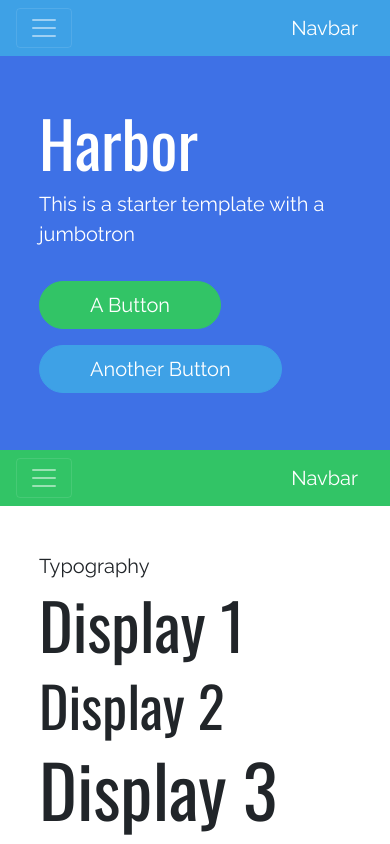
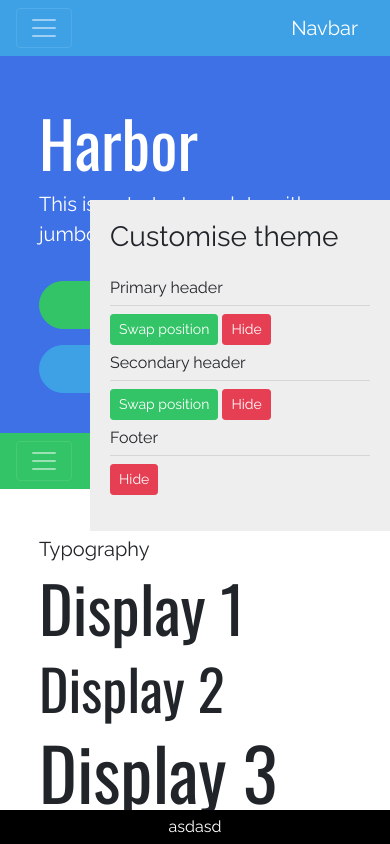
Before and after one commit to b-nowak/adjustable-dashboard, a plain HTML site: page index.html in a window 390 px wide. Drawn offline with nearby package versions, Linux system fonts and the light colour scheme.

Commit message:
Add customized

```diff
--- a/index.html
+++ b/index.html
@@ -13,19 +13,21 @@
   <link rel="stylesheet" href="css/bootstrap4-harbor.min.css">
   <link rel="stylesheet" href="css/polcode.css">
 
+  <!-- development version, includes helpful console warnings -->
+  <script src="https://cdn.jsdelivr.net/npm/vue/dist/vue.js"></script>
+
 </head>
 
 <body>
-  <div class="grid-container">
-
-    <nav class="navbar navbar-expand-lg ht-tm-element navbar-dark bg-primary">
-      <button class="navbar-toggler navbar-toggler-right" type="button" data-toggle="collapse" data-target="#navbarTogglerDemo03"
-        aria-controls="navbarTogglerDemo03" aria-expanded="false" aria-label="Toggle navigation">
+  <div class="grid-container" id="pc-data-aggregator">
+    <nav class="navbar navbar-expand-lg ht-tm-element navbar-dark bg-primary" v-bind:class="{'order-3': isChangedPrimary, 'd-none': isHiddenPrimary}">
+      <button class="navbar-toggler navbar-toggler-right" type="button" data-toggle="collapse" data-target="#navbarTogglerDemo04"
+        aria-controls="navbarTogglerDemo04" aria-expanded="false" aria-label="Toggle navigation">
         <span class="navbar-toggler-icon"></span>
       </button>
       <a class="navbar-brand" href="#!">Navbar</a>
 
-      <div class="collapse navbar-collapse" id="navbarTogglerDemo03">
+      <div class="collapse navbar-collapse" id="navbarTogglerDemo04">
         <ul class="navbar-nav mr-auto mt-2 mt-md-0">
           <li class="nav-item active">
             <a class="nav-link" href="#!">Home
@@ -66,9 +68,36 @@
       </div>
       <div class="side right">
         <div class="content-area">
+
+          <nav class="navbar navbar-expand-lg ht-tm-element navbar-dark bg-success" v-bind:class="{'order-2': isChangedSecondary, 'd-none': isHiddenSecondary}">
+            <button class="navbar-toggler navbar-toggler-right" type="button" data-toggle="collapse" data-target="#navbarTogglerDemo03"
+              aria-controls="navbarTogglerDemo03" aria-expanded="false" aria-label="Toggle navigation">
+              <span class="navbar-toggler-icon"></span>
+            </button>
+            <a class="navbar-brand" href="#!">Navbar</a>
+
+            <div class="collapse navbar-collapse" id="navbarTogglerDemo03">
+              <ul class="navbar-nav mr-auto mt-2 mt-md-0">
+                <li class="nav-item active">
+                  <a class="nav-link" href="#!">Home
+                    <span class="sr-only">(current)</span>
+                  </a>
+                </li>
+                <li class="nav-item">
+                  <a class="nav-link" href="#!">Link</a>
+                </li>
+                <li class="nav-item">
+                  <a class="nav-link disabled" href="#!">Disabled</a>
+                </li>
+              </ul>
+              <form class="form-inline my-2 my-lg-0">
+                <input class="form-control mr-sm-2" placeholder="Search" type="text">
+              </form>
+            </div>
+          </nav>
+
           <div class="content-wrap">
             <div class="container">
-
               <div class="row">
                 <div class="col-xl-12">
                   <div class="ht-tm-codeblock">
@@ -136,37 +165,53 @@
             </div>
           </div>
 
-          <nav class="navbar navbar-expand-lg ht-tm-element navbar-dark bg-success">
-            <button class="navbar-toggler navbar-toggler-right" type="button" data-toggle="collapse" data-target="#navbarTogglerDemo03"
-              aria-controls="navbarTogglerDemo03" aria-expanded="false" aria-label="Toggle navigation">
-              <span class="navbar-toggler-icon"></span>
-            </button>
-            <a class="navbar-brand" href="#!">Navbar</a>
 
-            <div class="collapse navbar-collapse" id="navbarTogglerDemo03">
-              <ul class="navbar-nav mr-auto mt-2 mt-md-0">
-                <li class="nav-item active">
-                  <a class="nav-link" href="#!">Home
-                    <span class="sr-only">(current)</span>
-                  </a>
-                </li>
-                <li class="nav-item">
-                  <a class="nav-link" href="#!">Link</a>
-                </li>
-                <li class="nav-item">
-                  <a class="nav-link disabled" href="#!">Disabled</a>
-                </li>
-              </ul>
-              <form class="form-inline my-2 my-lg-0">
-                <input class="form-control mr-sm-2" placeholder="Search" type="text">
-              </form>
-            </div>
-          </nav>
         </div>
       </div>
     </div>
+    <!-- customizer -->
+    <div class="customiser">
+      <div class="customiser-head mb-4">
+        <h3>Customise theme</h3>
+      </div>
+      <div class="customiser-body">
+        <ul class="list-unstyled">
 
+          <li>
+            <h6>Primary header</h6>
+            <hr class="my-2">
+            <button href="#" class="btn btn-success btn-sm" v-on:click="changePrimaryHeaderPosition" v-bind:class="{'disabled': isHiddenPrimary}"
+              :disabled="isHiddenPrimary">
+              Swap position</button>
+
+            <button href="#" class="btn btn-danger btn-sm" v-on:click="hidePrimaryHeader">
+              Hide</button>
+          </li>
+
+          <li class="mt-2">
+            <h6>Secondary header</h6>
+            <hr class="my-2">
+            <button href="#" class="btn btn-success btn-sm" v-on:click="changeSecondaryHeaderPosition" v-bind:class="{'disabled': isHiddenSecondary}"
+              :disabled="isHiddenSecondary">
+              Swap position</button>
+
+            <button href="#" class="btn btn-danger btn-sm" v-on:click="hideSecondaryHeader">
+              Hide</button>
+          </li>
+
+          <li class="mt-2">
+            <h6>Footer</h6>
+            <hr class="my-2">
+            <button href="#" class="btn btn-danger btn-sm" v-on:click="hideFooter">
+              Hide</button>
+          </li>
+        </ul>
+      </div>
+    </div>
+    <footer v-bind:class="{'d-none': isHiddenFooter}">asdasd</footer>
   </div>
+
+
 
 
 
@@ -180,6 +225,8 @@
   <script src="https://stackpath.bootstrapcdn.com/bootstrap/4.1.1/js/bootstrap.min.js" integrity="sha384-smHYKdLADwkXOn1EmN1qk/HfnUcbVRZyYmZ4qpPea6sjB/pTJ0euyQp0Mk8ck+5T"
     crossorigin="anonymous"></script>
 
+
+  <script src="script/script.js"></script>
 </body>
 
 </html>
--- /dev/null
+++ b/script/script.js
@@ -0,0 +1,35 @@
+var app = new Vue({
+  el: '#pc-data-aggregator',
+
+  data: {
+    isChangedPrimary: false,
+    isHiddenPrimary: false,
+    isChangedSecondary: false,
+    isHiddenSecondary: false,
+    isHiddenFooter: false,
+  },
+
+  methods: {
+    changePrimaryHeaderPosition: function () {
+      this.isChangedPrimary = !this.isChangedPrimary;
+      console.log("changed")
+    },
+    hidePrimaryHeader: function () {
+      this.isHiddenPrimary = !this.isHiddenPrimary;
+      console.log("hidden")
+    },
+
+    changeSecondaryHeaderPosition: function () {
+      this.isChangedSecondary = !this.isChangedSecondary;
+      console.log("changed")
+    },
+    hideSecondaryHeader: function () {
+      this.isHiddenSecondary = !this.isHiddenSecondary;
+      console.log("hidden")
+    },
+    hideFooter: function () {
+      this.isHiddenFooter = !this.isHiddenFooter;
+      console.log("hidden")
+    }
+  }
+})
--- a/scss/polcode.scss
+++ b/scss/polcode.scss
@@ -16,7 +16,6 @@ html {
       @include flex(center, center, column);
       .navbar {
         width: 100%;
-        order: 1;
         .nav {
           a {
             color: white;
@@ -39,7 +38,7 @@ html {
               margin: 0;
               padding: 3rem 1.5rem;
               background-position: center;
-              overflow-y: scroll;
+              overflow-y: auto;
             }
           }
           &.right {
@@ -48,14 +47,12 @@ html {
               @extend %full-height;
               @include flex(flex-start, center, column);
               .content-wrap {
-                overflow-y: scroll;
-                order: 2;
+                overflow-y: auto;
                 width: 100%;
                 padding: 3rem 1.5rem;
               }
               .navbar {
                 width: 100%;
-                order: 1;
                 .nav {
                   a {
                     color: white;
@@ -66,6 +63,23 @@ html {
           }
         }
       }
+      footer {
+        order: 4;
+        background: #000;
+        color: #fff;
+        @include flex(center, center, row);
+        width: 100%;
+        padding: 5px 0;
+      }
+    }
+    .customiser {
+      position: absolute;
+      z-index: 99999;
+      right: 0;
+      top: 200px;
+      width: 300px;
+      padding: 20px;
+      background: #eee;
     }
   }
 }
```
Also changed, not shown: css/polcode.css, 1 other file.
